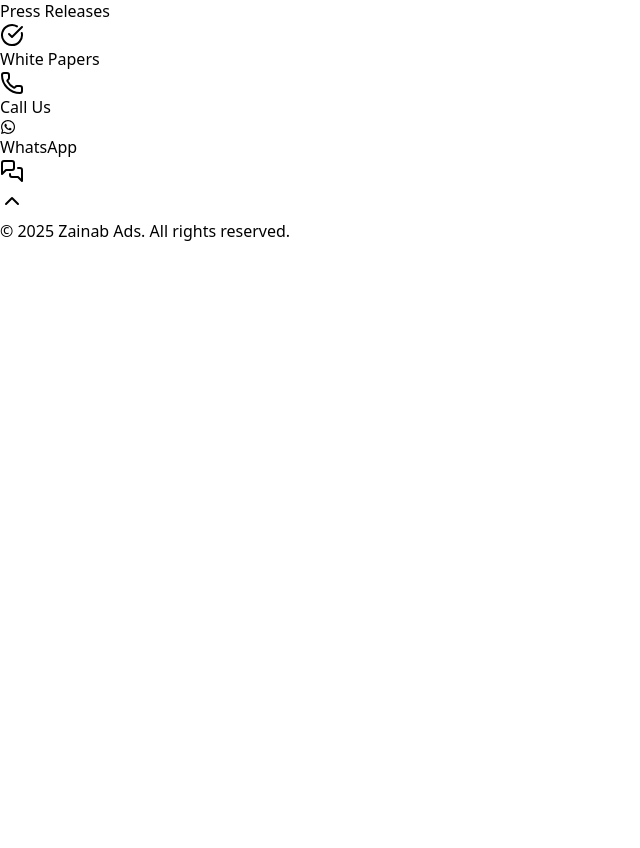
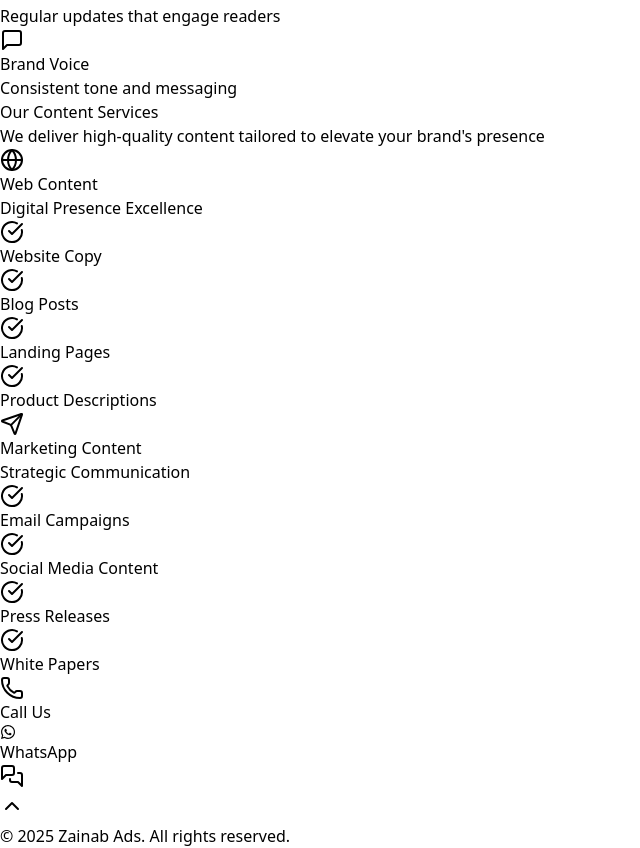
Before and after one commit to nadran777/zainab, a React (Vite) app: page /services/content-writing in a window 1280 px wide. Shown: the part 1161-2009 px from the top of the page, without its empty margins (0-640 px from the left). Before the commit the page ends 1404 px from the top, so only its background shows below. Built offline with nearby package versions, Linux system fonts and the light colour scheme.

Commit message:
change the image of content writer and services

```diff
--- a/src/Pages/ContentWritingPage.jsx
+++ b/src/Pages/ContentWritingPage.jsx
@@ -19,6 +19,7 @@
 import AOS from "aos";
 import contentImg from "../assets/images/contentwriting.webp";
 import { FaWhatsapp } from "react-icons/fa";
+import { motion } from "framer-motion";
 
 function ContentWritingPage() {
   const navigate = useNavigate();
@@ -189,42 +190,161 @@
       </div>
 
       {/* Services Section */}
+      {/* Services Section */}
       <div className="container mx-auto px-4 py-16">
-        <div className="max-w-5xl mx-auto" data-aos="fade-up">
-          <div className="bg-white shadow-xl rounded-2xl p-8 sm:p-12">
-            <h2 className="text-3xl font-bold mb-12 text-red-700 text-center">Our Content Services</h2>
-            <div className="grid md:grid-cols-2 gap-8">
-              <div className="bg-gradient-to-br from-red-50 to-gray-50 rounded-xl p-8 hover:shadow-lg transition-shadow">
-                <div className="flex items-center gap-3 mb-6">
-                  <Globe className="w-8 h-8 text-red-700" />
-                  <h3 className="text-2xl font-semibold text-red-700">Web Content</h3>
+        <motion.div
+          className="max-w-5xl mx-auto"
+          initial={{ opacity: 0 }}
+          whileInView={{ opacity: 1 }}
+          transition={{ duration: 0.6 }}
+          viewport={{ once: true }}
+        >
+          <motion.div className="bg-white shadow-xl rounded-2xl p-8 sm:p-12 overflow-hidden">
+            <motion.div
+              className="text-center mb-12"
+              initial={{ opacity: 0, y: -20 }}
+              whileInView={{ opacity: 1, y: 0 }}
+              transition={{ duration: 0.5 }}
+              viewport={{ once: true }}
+            >
+              <h2 className="text-3xl md:text-4xl font-bold text-red-700">Our Content Services</h2>
+              <motion.div
+                className="h-1 w-20 bg-red-700 mx-auto mt-4"
+                initial={{ width: 0 }}
+                whileInView={{ width: 80 }}
+                transition={{ delay: 0.3, duration: 0.6 }}
+                viewport={{ once: true }}
+              />
+              <p className="text-gray-600 mt-4 max-w-2xl mx-auto">
+                We deliver high-quality content tailored to elevate your brand's presence
+              </p>
+            </motion.div>
+
+            <motion.div
+              className="grid md:grid-cols-2 gap-8"
+              initial="hidden"
+              whileInView="visible"
+              viewport={{ once: true, amount: 0.2 }}
+              variants={{
+                hidden: { opacity: 0 },
+                visible: {
+                  opacity: 1,
+                  transition: {
+                    staggerChildren: 0.2,
+                  },
+                },
+              }}
+            >
+              <motion.div
+                className="bg-gradient-to-br from-red-50 to-white rounded-xl p-8 border border-red-100 hover:border-red-200 transition-all duration-300"
+                variants={{
+                  hidden: { opacity: 0, y: 20 },
+                  visible: {
+                    opacity: 1,
+                    y: 0,
+                    transition: { duration: 0.5 },
+                  },
+                }}
+                whileHover={{
+                  boxShadow: "0 10px 25px -5px rgba(0, 0, 0, 0.1), 0 10px 10px -5px rgba(0, 0, 0, 0.04)",
+                  y: -5,
+                }}
+              >
+                <div className="flex items-center gap-4 mb-6 border-b border-red-100 pb-4">
+                  <motion.div
+                    whileHover={{
+                      scale: 1.1,
+                      rotate: [0, 5, -5, 0],
+                    }}
+                    transition={{ duration: 0.5 }}
+                    className="p-3 bg-red-50 rounded-lg"
+                  >
+                    <Globe className="w-8 h-8 text-red-700" />
+                  </motion.div>
+                  <div>
+                    <h3 className="text-2xl font-bold text-gray-800">Web Content</h3>
+                    <p className="text-red-600 text-sm font-medium">Digital Presence Excellence</p>
+                  </div>
                 </div>
                 <ul className="space-y-4">
-                  {["Website Copy", "Blog Posts", "Landing Pages", "Product Descriptions"].map((item) => (
-                    <li key={item} className="flex items-center gap-3 text-gray-700">
-                      <CheckCircle className="w-5 h-5 text-red-700" />
-                      {item}
-                    </li>
+                  {["Website Copy", "Blog Posts", "Landing Pages", "Product Descriptions"].map((item, i) => (
+                    <motion.li
+                      key={item}
+                      className="flex items-center gap-3 text-gray-700"
+                      initial={{ opacity: 0, x: -10 }}
+                      whileInView={{ opacity: 1, x: 0 }}
+                      transition={{ delay: 0.1 * i, duration: 0.3 }}
+                      viewport={{ once: true }}
+                    >
+                      <motion.div
+                        whileHover={{ scale: 1.2 }}
+                        transition={{ duration: 0.2 }}
+                        className="bg-red-100 p-1 rounded-full flex items-center justify-center"
+                      >
+                        <CheckCircle className="w-4 h-4 text-red-700" />
+                      </motion.div>
+                      <span className="font-medium">{item}</span>
+                    </motion.li>
                   ))}
                 </ul>
-              </div>
-              <div className="bg-gradient-to-br from-red-50 to-gray-50 rounded-xl p-8 hover:shadow-lg transition-shadow">
-                <div className="flex items-center gap-3 mb-6">
-                  <Send className="w-8 h-8 text-red-700" />
-                  <h3 className="text-2xl font-semibold text-red-700">Marketing Content</h3>
+              </motion.div>
+
+              <motion.div
+                className="bg-gradient-to-br from-red-50 to-white rounded-xl p-8 border border-red-100 hover:border-red-200 transition-all duration-300"
+                variants={{
+                  hidden: { opacity: 0, y: 20 },
+                  visible: {
+                    opacity: 1,
+                    y: 0,
+                    transition: { duration: 0.5 },
+                  },
+                }}
+                whileHover={{
+                  boxShadow: "0 10px 25px -5px rgba(0, 0, 0, 0.1), 0 10px 10px -5px rgba(0, 0, 0, 0.04)",
+                  y: -5,
+                }}
+              >
+                <div className="flex items-center gap-4 mb-6 border-b border-red-100 pb-4">
+                  <motion.div
+                    whileHover={{
+                      scale: 1.1,
+                      rotate: [0, 5, -5, 0],
+                    }}
+                    transition={{ duration: 0.5 }}
+                    className="p-3 bg-red-50 rounded-lg"
+                  >
+                    <Send className="w-8 h-8 text-red-700" />
+                  </motion.div>
+                  <div>
+                    <h3 className="text-2xl font-bold text-gray-800">Marketing Content</h3>
+                    <p className="text-red-600 text-sm font-medium">Strategic Communication</p>
+                  </div>
                 </div>
                 <ul className="space-y-4">
-                  {["Email Campaigns", "Social Media Content", "Press Releases", "White Papers"].map((item) => (
-                    <li key={item} className="flex items-center gap-3 text-gray-700">
-                      <CheckCircle className="w-5 h-5 text-red-700" />
-                      {item}
-                    </li>
+                  {["Email Campaigns", "Social Media Content", "Press Releases", "White Papers"].map((item, i) => (
+                    <motion.li
+                      key={item}
+                      className="flex items-center gap-3 text-gray-700"
+                      initial={{ opacity: 0, x: -10 }}
+                      whileInView={{ opacity: 1, x: 0 }}
+                      transition={{ delay: 0.1 * i, duration: 0.3 }}
+                      viewport={{ once: true }}
+                    >
+                      <motion.div
+                        whileHover={{ scale: 1.2 }}
+                        transition={{ duration: 0.2 }}
+                        className="bg-red-100 p-1 rounded-full flex items-center justify-center"
+                      >
+                        <CheckCircle className="w-4 h-4 text-red-700" />
+                      </motion.div>
+                      <span className="font-medium">{item}</span>
+                    </motion.li>
                   ))}
                 </ul>
-              </div>
-            </div>
-          </div>
-        </div>
+              </motion.div>
+            </motion.div>
+          </motion.div>
+        </motion.div>
       </div>
 
       {/* Pricing Section */}
```
Also changed, not shown: src/Pages/GraphicDesignPage.jsx (+147 -27 lines), src/assets/images/Content-writer.jpg, src/assets/images/contentwriting.webp.
